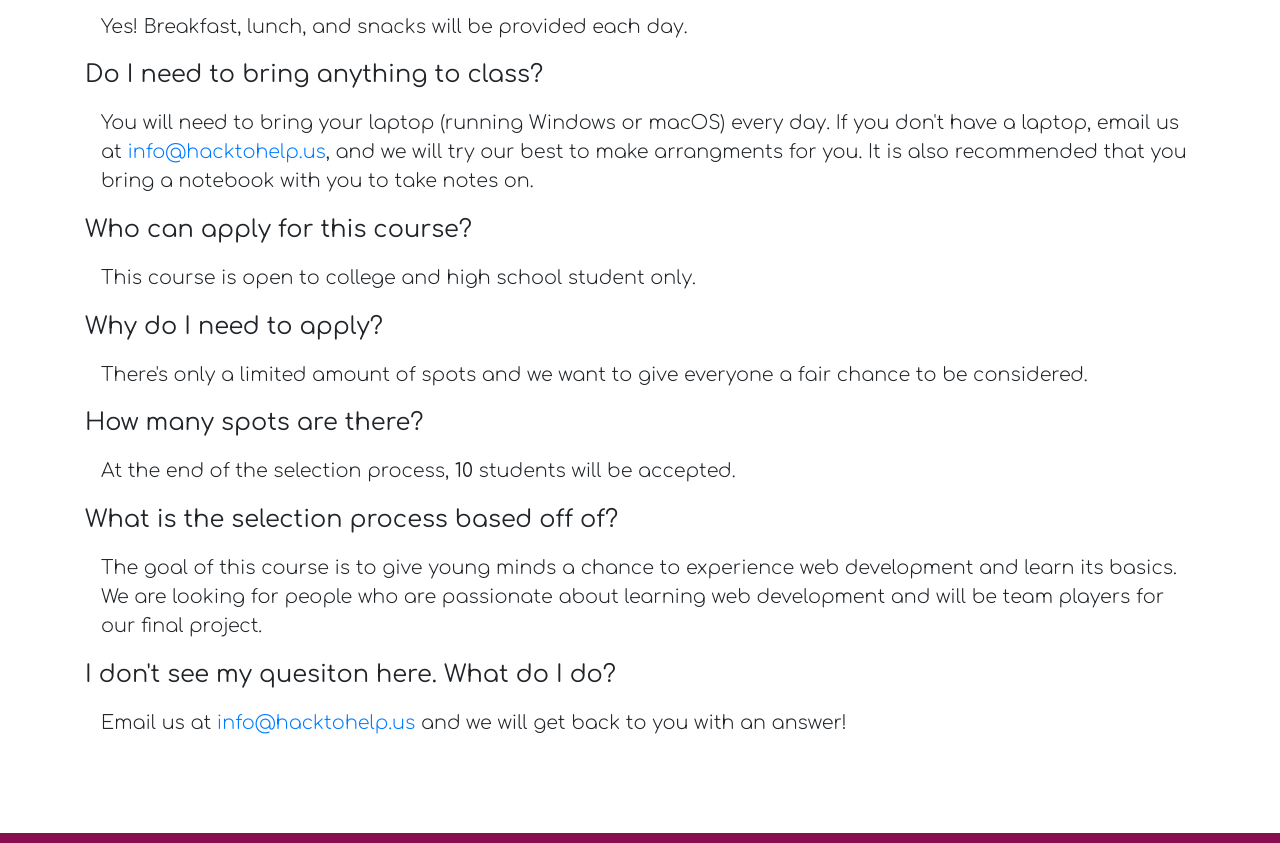
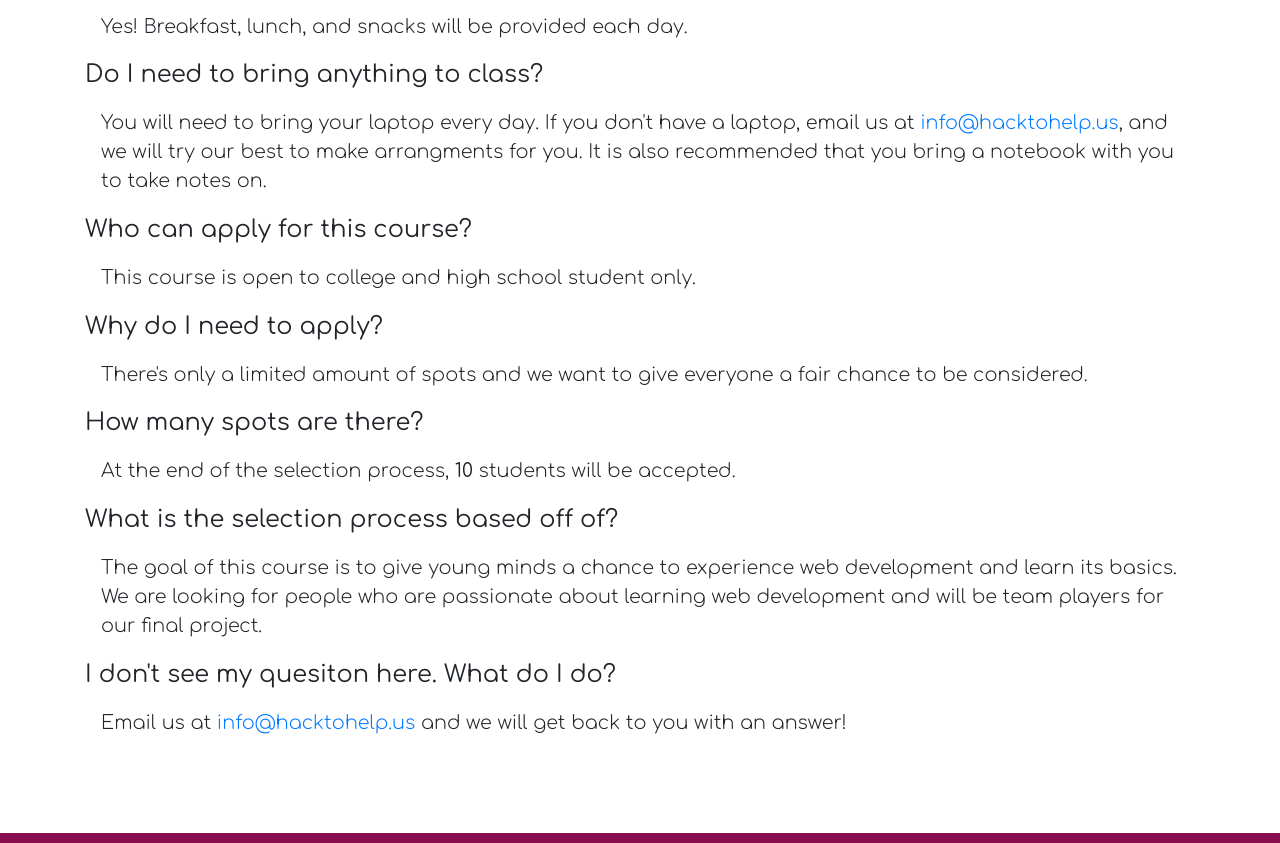
Before and after one commit to AtaGowani/itwd-website, a website: page index.html in a window 1280 px wide. Shown: the part 3469-4312 px from the top of the page. Drawn offline with nearby package versions, Linux system fonts and the light colour scheme; some packages are replaced by stand-ins of ours; a script that the page names is missing.

Commit message:
Edit "bring to class" answer
remove "(running Windows or macOS)"

```diff
--- a/src/views/main.html
+++ b/src/views/main.html
@@ -154,7 +154,7 @@
     </div>
     <div class="col-12">
       <p class="answer">
-        You will need to bring your laptop (running Windows or macOS) every day.
+        You will need to bring your laptop every day.
         If you don't have a laptop, email us at
         <a href="mailto:info@hacktohelp.us">info@hacktohelp.us</a>,
         and we will try our best to make arrangments for you.
```
